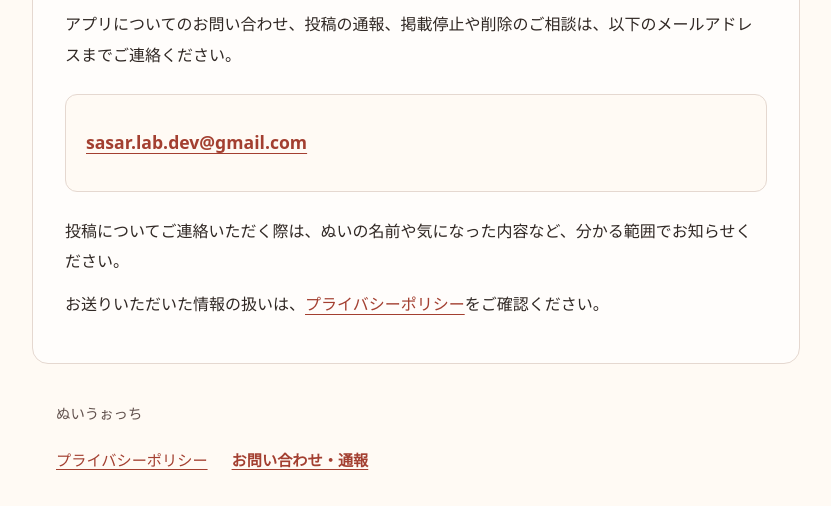
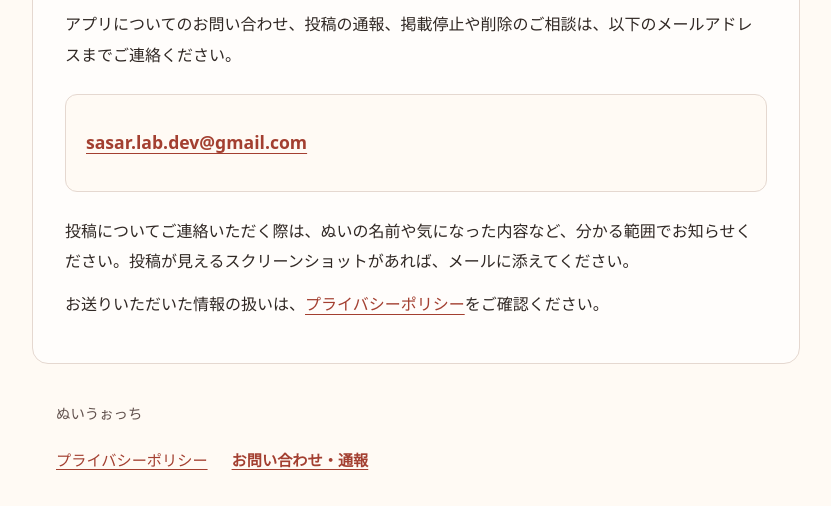
Before and after one commit to sasar-lab/sasar-lab.github.io, a plain HTML site: page nuiwatch/support/index.html in a window 1280 px wide. Shown: the part 310-816 px from the top of the page, without its empty margins (224-1055 px from the left). Drawn offline with Linux system fonts and the light colour scheme.

Commit message:
docs: 投稿の通報時にスクリーンショットを添えられることを案内する

```diff
--- a/nuiwatch/support/index.html
+++ b/nuiwatch/support/index.html
@@ -20,7 +20,7 @@ a{color:var(--accent);text-underline-offset:.22em}a:hover{text-decoration-thickn
 <p class="meta">運営者：sasar.lab<br>更新日：2026年11月9日</p>
 <p>アプリについてのお問い合わせ、投稿の通報、掲載停止や削除のご相談は、以下のメールアドレスまでご連絡ください。</p>
 <div class="contact"><p><a class="mail" href="mailto:sasar.lab.dev@gmail.com"><strong>sasar.lab.dev@gmail.com</strong></a></p></div>
-<p>投稿についてご連絡いただく際は、ぬいの名前や気になった内容など、分かる範囲でお知らせください。</p>
+<p>投稿についてご連絡いただく際は、ぬいの名前や気になった内容など、分かる範囲でお知らせください。投稿が見えるスクリーンショットがあれば、メールに添えてください。</p>
 <p>お送りいただいた情報の扱いは、<a href="../privacy/index.html">プライバシーポリシー</a>をご確認ください。</p>
 </main>
 <footer><p>ぬいうぉっち</p><nav aria-label="フッターのページ案内"><a href="../privacy/index.html">プライバシーポリシー</a><a href="../support/index.html" aria-current="page">お問い合わせ・通報</a></nav></footer>
```
